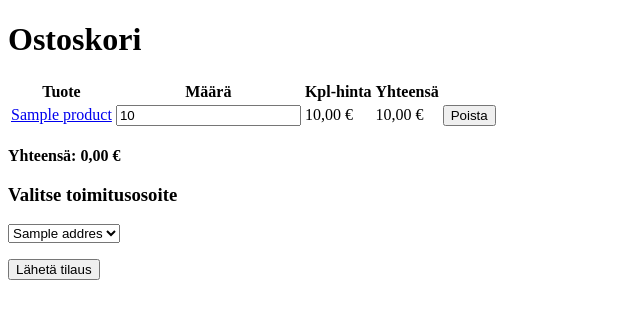
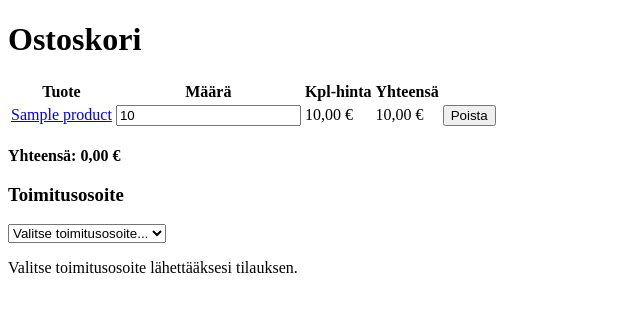
Before and after one commit to valtterikantanen/tsoha, a Flask app: template templates/cart.html in a window 1280 px wide. Shown: the part 106-425 px from the top of the page, without its empty margins (0-640 px from the left). Run offline with Flask 2, Linux system fonts and the light colour scheme; the template is opened without the code that fills it: most values are stand-ins (such as "Sample title", 1, 10 or a date in 2020).

Commit message:
Prevent user from sending an order before choosing a valid address

```diff
--- a/templates/cart.html
+++ b/templates/cart.html
@@ -32,16 +32,23 @@
 <br>
 <b>Yhteensä: {{ ("%.2f" % total_sum).replace(".", ",") }} €</b>
 {% if user_addresses %}
-<h3>Valitse toimitusosoite</h3>
+<h3>Toimitusosoite</h3>
 <form action="/add-address-to-order" METHOD="POST">
     <input type="hidden" id="add_address_order_id" name="order_id">
     <select name="address" onchange="this.form.submit()">
+        {% if not default_address %}
+        <option value="" disabled selected>Valitse toimitusosoite...</option>
+        {% endif %}
         {% for address in user_addresses %}
-        <option id="name" name="address" value="{{ address[0] }}" {% if address[0] == default_address %} selected="selected" {% endif %}>{{ address[1] }}</option>
+        <option id="name" name="address" value="{{ address[0] }}" {% if address[0] == default_address %} selected {% endif %}>{{ address[1] }}</option>
         {% endfor %}
     </select>
 </form>
+{% if default_address %}
 <p><button type="button" onclick="location.href = '/send-order/' + getOrderId()">Lähetä tilaus</button></p>
+{% else %}
+<p>Valitse toimitusosoite lähettääksesi tilauksen.</p>
+{% endif %}
 {% else %}
 <p>Sinulla ei ole osoitteita. Lähettääksesi tilauksen lisää uusi osoite <a href="/new-address/{{ user_id }}">tästä</a>.</p>
 {% endif %}
```
